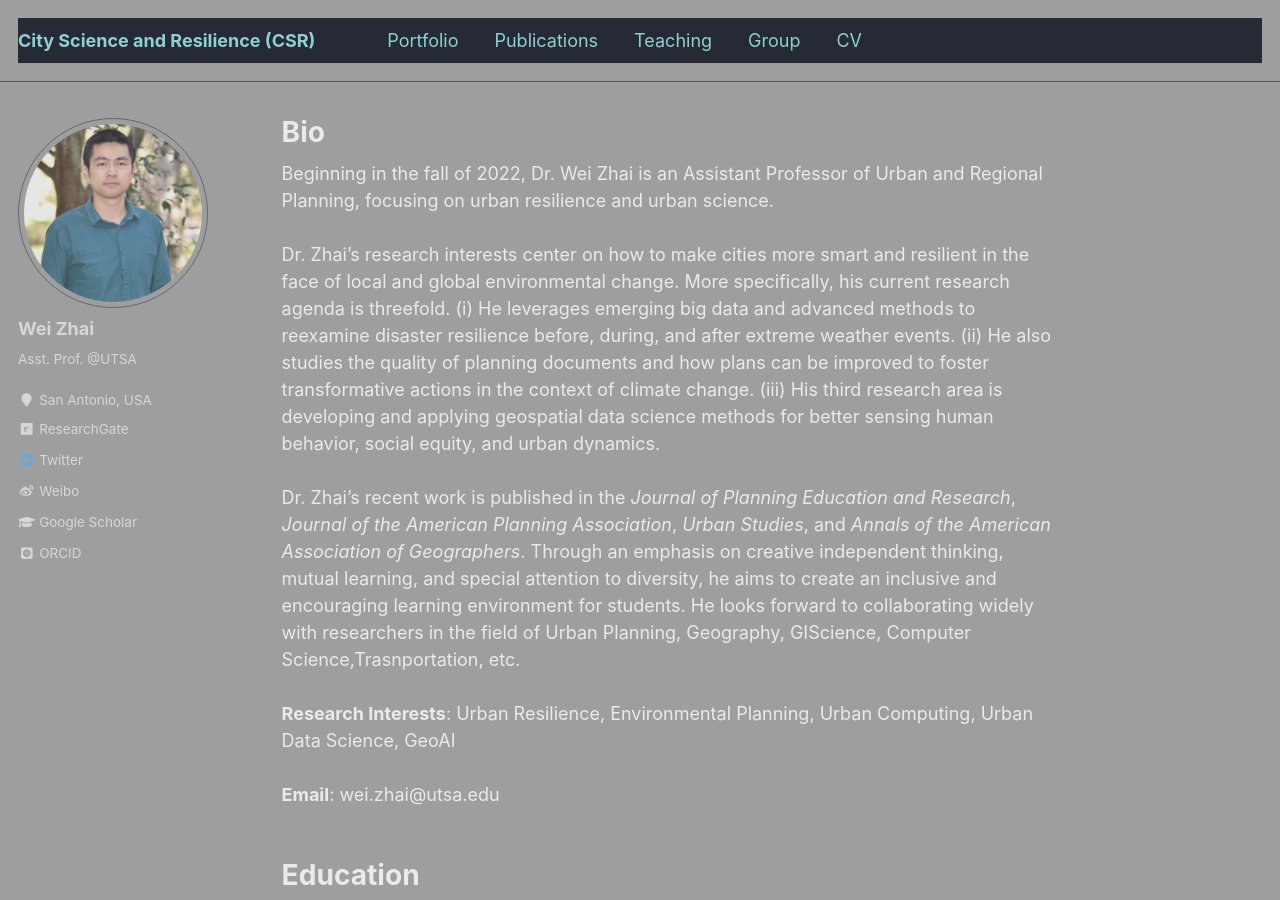
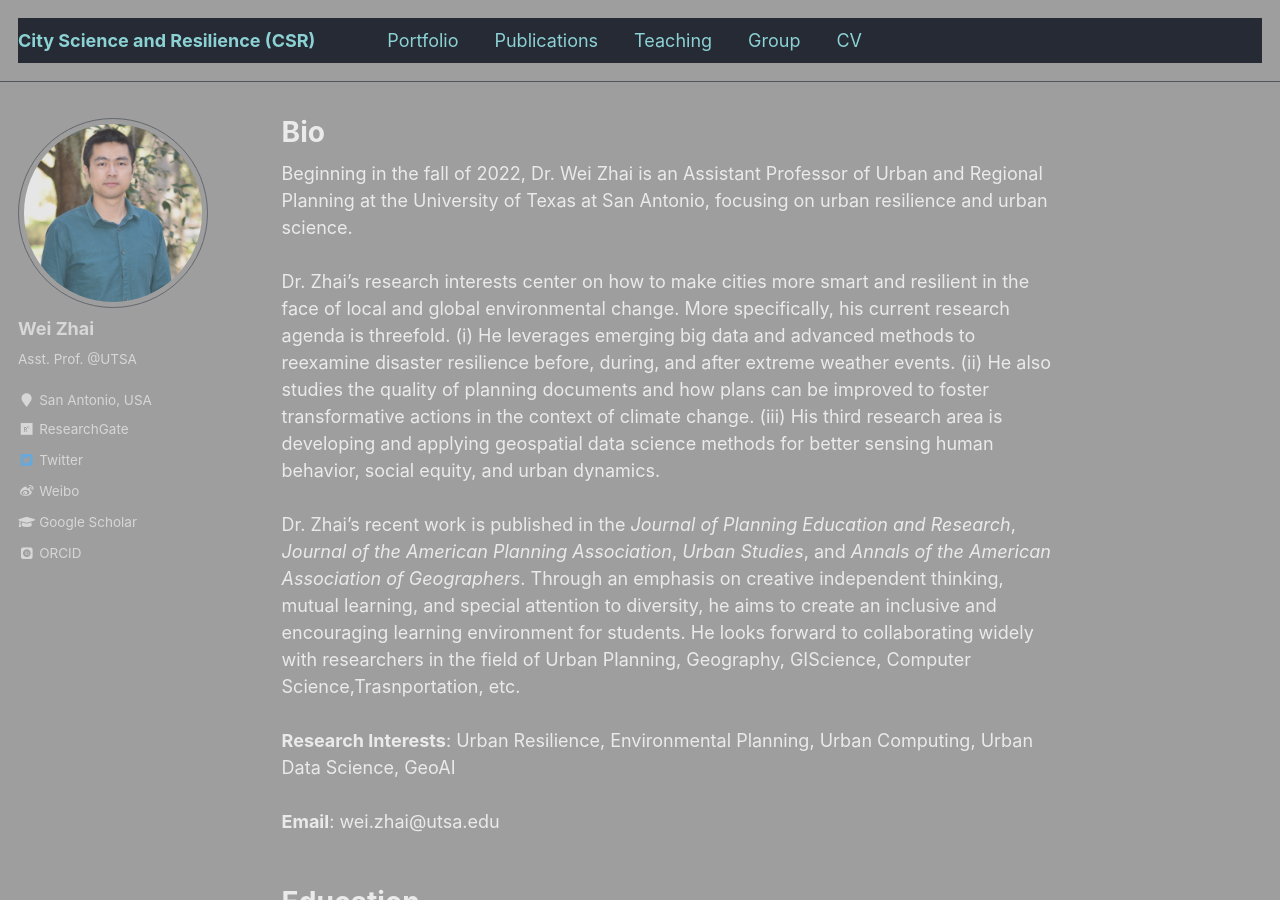
Before and after one commit to skywalkerzhai/weizhai.github.io, a Jekyll site: the page built from _pages/about.md, in a window 1280 px wide and 900 px high. Built offline with Jekyll 4.4.1, drawn with Linux system fonts in a browser that asks for light colours; some web fonts are replaced.

Commit message:
Update about.md

```diff
--- a/_pages/about.md
+++ b/_pages/about.md
@@ -8,7 +8,7 @@ redirect_from:
   - /about.html
 ---
 
-Beginning in the fall of 2022, Dr. Wei Zhai is an Assistant Professor of Urban and Regional Planning, focusing on urban resilience and urban science.
+Beginning in the fall of 2022, Dr. Wei Zhai is an Assistant Professor of Urban and Regional Planning at the University of Texas at San Antonio, focusing on urban resilience and urban science.
 <br/><br/>
 Dr. Zhai’s research interests center on how to make cities more smart and resilient in the face of local and global environmental change. More specifically, his current research agenda is threefold. (i) He leverages emerging big data and advanced methods to reexamine disaster resilience before, during, and after extreme weather events. (ii) He also studies the quality of planning documents and how plans can be improved to foster transformative actions in the context of climate change. (iii) His third research area is developing and applying geospatial data science methods for better sensing human behavior, social equity, and urban dynamics.
 <br/><br/>
```
